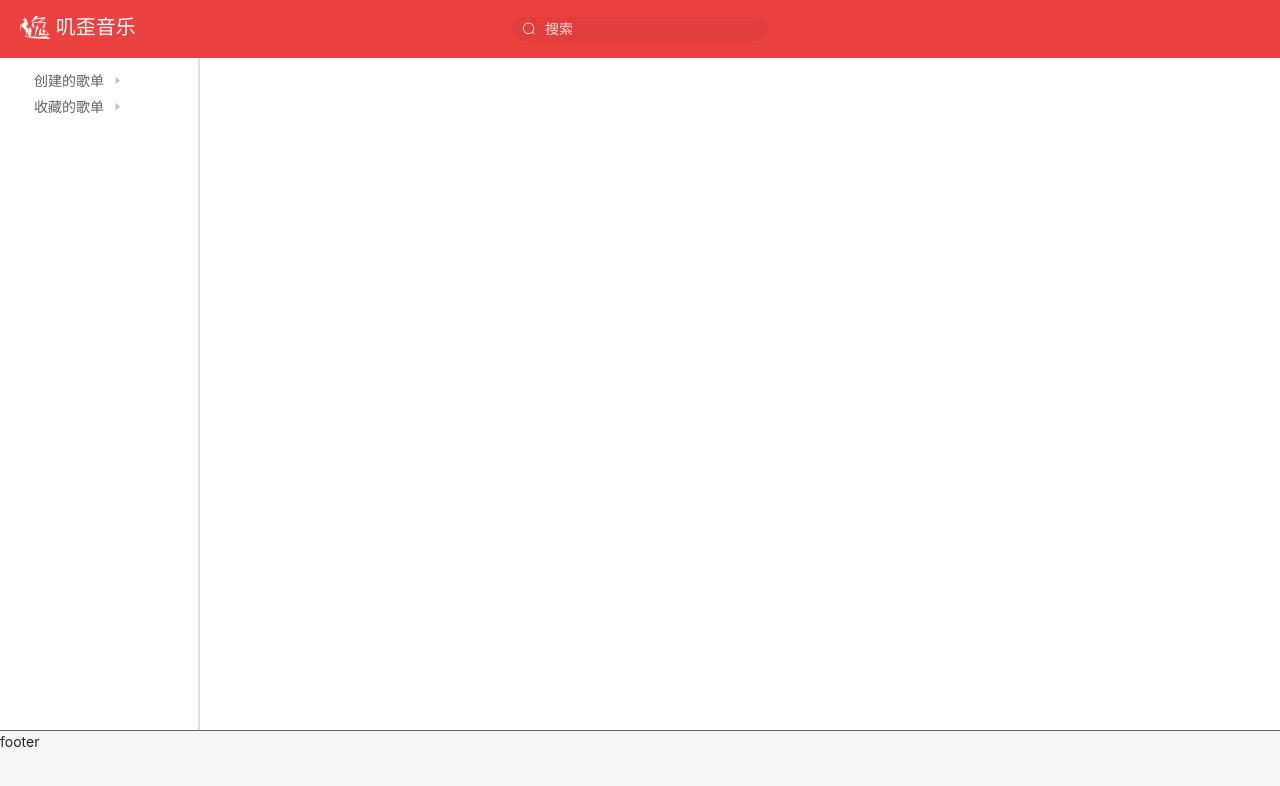
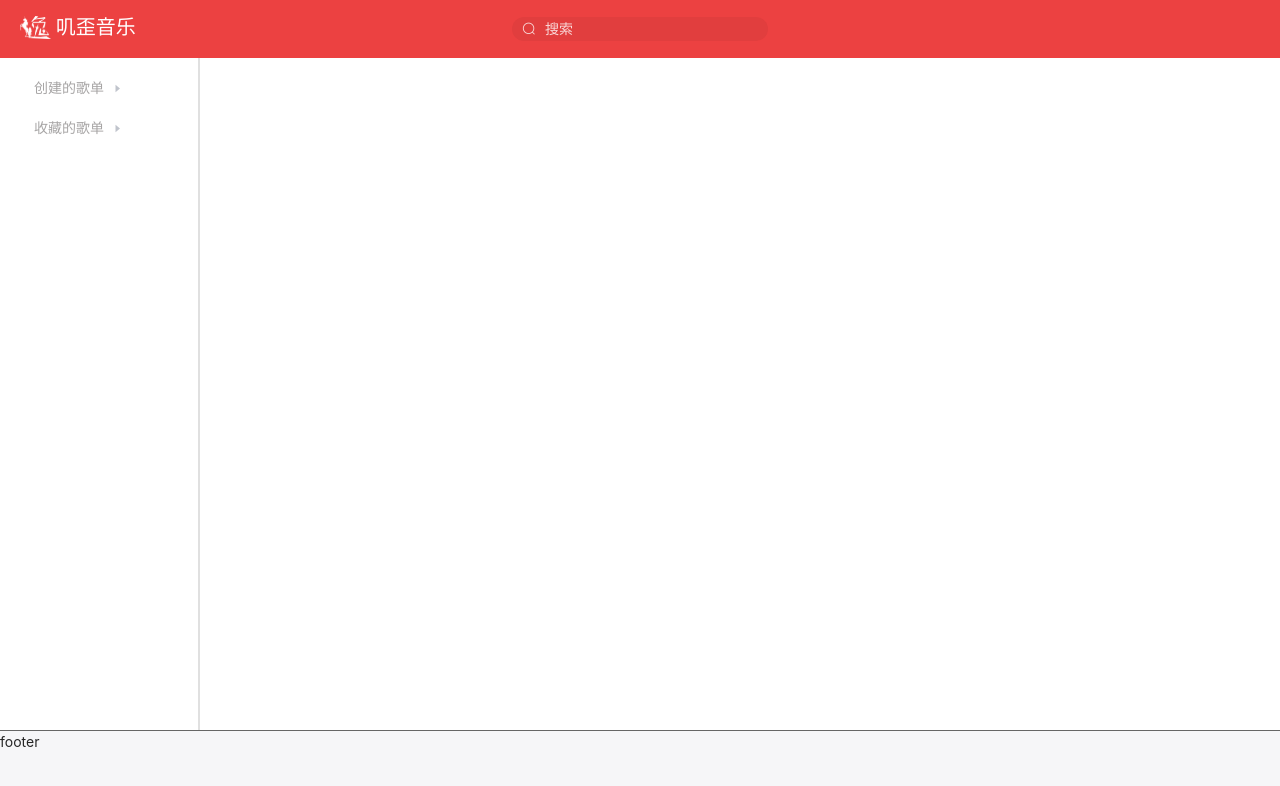
Before and after one commit to Zhang-JiaYi-0322/vue-music, a Vue app: page / in a window 1280 px wide. Shown: the top 786 px of the page. Built offline with nearby package versions, Linux system fonts and the light colour scheme.

Commit message:
update nav，分离 html 中的 css

```diff
--- a/public/index.html
+++ b/public/index.html
@@ -10,52 +10,6 @@
   <title>
     <%= htmlWebpackPlugin.options.title %>
   </title>
-  <style>
-    html,
-    body {
-      margin: 0 auto;
-      padding: 0;
-      /* min-width: 1390px; */
-      /* min-height: 685px; */
-    }
-
-    .el-tabs__item {
-      padding-left: 30px !important;
-      color: black !important;
-    }
-
-    .el-tabs__header {
-      margin: 0 !important;
-    }
-
-    .is-active {
-      font-weight: 600 !important;
-    }
-
-    .el-tabs__active-bar {
-      background-color: transparent !important;
-    }
-
-    .number,
-    .btn-prev,
-    .btn-next {
-      background-color: transparent !important;
-      border: 1px solid rgb(230, 230, 230) !important;
-      border-radius: 4px !important;
-      font-weight: 400 !important;
-    }
-
-    li.active {
-      background-color: rgb(236, 65, 65) !important;
-      color: rgb(230, 230, 230) !important;
-    }
-
-    .el-tree-node__content>.el-tree-node__expand-icon {
-      position: relative;
-      left: 95px;
-    }
-
-  </style>
 </head>
 
 <body>
--- a/src/App/App.vue
+++ b/src/App/App.vue
@@ -17,7 +17,14 @@
           :data="navData"
           :props="defaultProps"
           @node-click="handleNodeClick"
-        ></el-tree>
+          class="tree"
+        >
+          <template #default="{ node }">
+            <div class="custom-tree-node">
+              <span>{{ node.label }}</span>
+            </div>
+          </template>
+        </el-tree>
       </nav>
       <article>
         <el-scrollbar class="scrollBar" style="height: 100%, width:100%">
--- a/src/App/index.css
+++ b/src/App/index.css
@@ -45,6 +45,11 @@
   padding: 10px 10px 0 10px;
   box-sizing: border-box;
 }
+.pageContainer .container nav .custom-tree-node span {
+  display: inline-block;
+  height: 40px;
+  line-height: 40px;
+}
 .pageContainer .container article {
   flex: 1;
   height: 100%;
--- a/src/App/index.less
+++ b/src/App/index.less
@@ -49,6 +49,17 @@
       border-right: 2px solid rgb(224, 224, 224);
       padding     : 10px 10px 0 10px;
       box-sizing  : border-box;
+
+
+
+      .custom-tree-node {
+
+        span {
+          display    : inline-block;
+          height     : 40px;
+          line-height: 40px;
+        }
+      }
     }
 
     article {
--- /dev/null
+++ b/src/main.css
@@ -0,0 +1,52 @@
+/* 本文件用于修改 element-ui 组件编译后的样式 */
+
+html,
+body {
+  margin: 0 auto;
+  padding: 0;
+  /* min-width: 1390px; */
+  /* min-height: 685px; */
+}
+
+.el-tabs__item {
+  padding-left: 30px !important;
+  color: black !important;
+}
+
+.el-tabs__header {
+  margin: 0 !important;
+}
+
+.is-active {
+  font-weight: 600 !important;
+}
+
+.el-tabs__active-bar {
+  background-color: transparent !important;
+}
+
+.number,
+.btn-prev,
+.btn-next {
+  background-color: transparent !important;
+  border: 1px solid rgb(230, 230, 230) !important;
+  border-radius: 4px !important;
+  font-weight: 400 !important;
+}
+
+li.active {
+  background-color: rgb(236, 65, 65) !important;
+  color: rgb(230, 230, 230) !important;
+}
+
+.el-tree-node__content>.el-tree-node__expand-icon {
+  position: relative;
+  left: 95px;
+  top: 1px;
+}
+
+.el-tree-node__content {
+  height: 40px !important;
+  font-size: 14px;
+  color:  rgb(167, 165, 165);
+}
--- a/src/main.js
+++ b/src/main.js
@@ -6,6 +6,8 @@ import App from './App/App.vue';
 
 // import VueRouter from "vue-router";
 import router from "./router.js";
+
+import "./main.css";
 
 axios.defaults.baseURL = "/api";
 window.$axios = axios;
```
